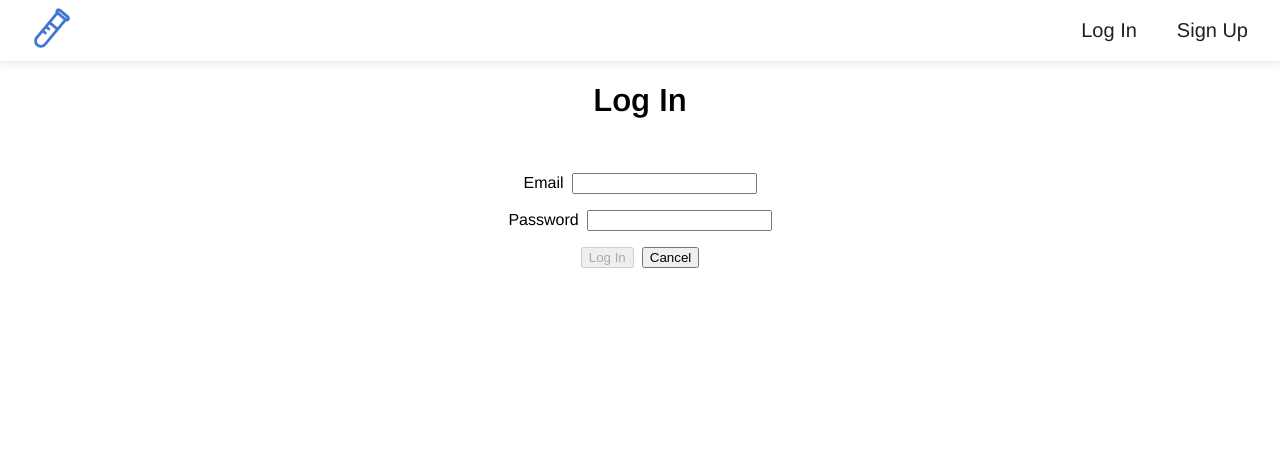
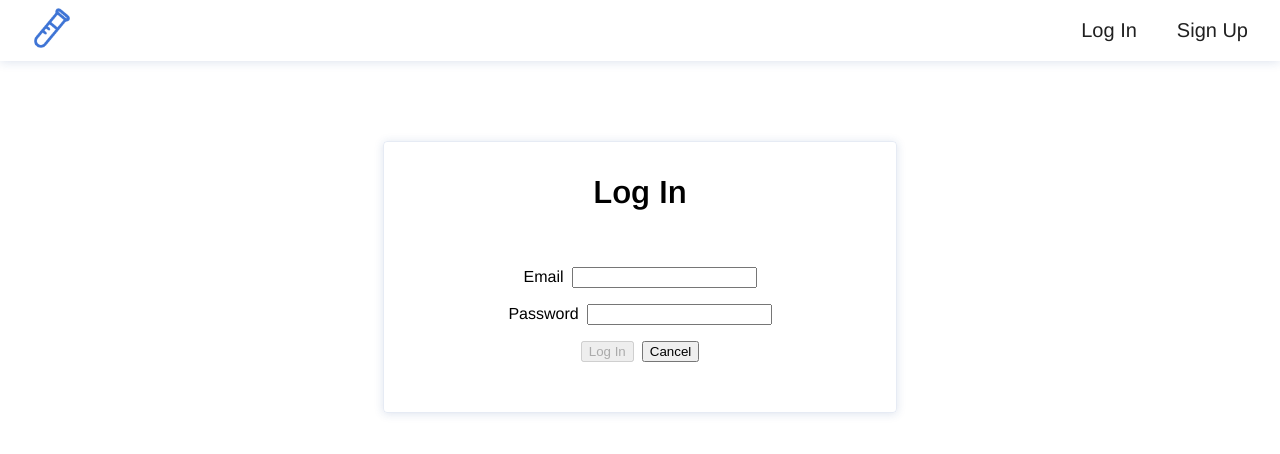
Before and after one commit to DanielleColucci/patient-sample-tracker-front-end, a React (Vite) app: page /login in a window 1280 px wide. Shown: the top 454 px of the page. Built offline with nearby package versions, Linux system fonts and the light colour scheme; no server answers.

Commit message:
update login page styling

```diff
--- a/src/pages/Login/Login.module.css
+++ b/src/pages/Login/Login.module.css
@@ -1,5 +1,27 @@
+.main {
+  display: flex;
+  justify-content: center;
+  align-items: center;
+  margin-top: 10vh;
+  width: 100%;
+}
+
 .container {
   display: flex;
+  flex-direction: column;
+  justify-content: center;
   align-items: center;
-  flex-direction: column;
+  box-shadow: 0px 1px 10px #20499127;
+  border: 1px solid #5b7eb927;
+  border-radius: 4px;
+  width: 40%;
 }
+
+.container > h1 {
+  margin-top: 32px;
+  margin-bottom: 0;
+}
+
+.container > p {
+  height: 24px;
+}
--- a/src/pages/Login/Login.tsx
+++ b/src/pages/Login/Login.tsx
@@ -18,10 +18,12 @@ const LoginPage = (props: LoginPageProps): JSX.Element => {
   const updateMessage = (msg: string): void => setMessage(msg)
 
   return (
-    <main className={styles.container}>
-      <h1>Log In</h1>
-      <p>{message}</p>
-      <LoginForm {...props} updateMessage={updateMessage} />
+    <main className={styles.main}>
+      <div className={styles.container}>
+        <h1>Log In</h1>
+        <p>{message}</p>
+        <LoginForm {...props} updateMessage={updateMessage} />
+      </div>
     </main>
   )
 }
```
